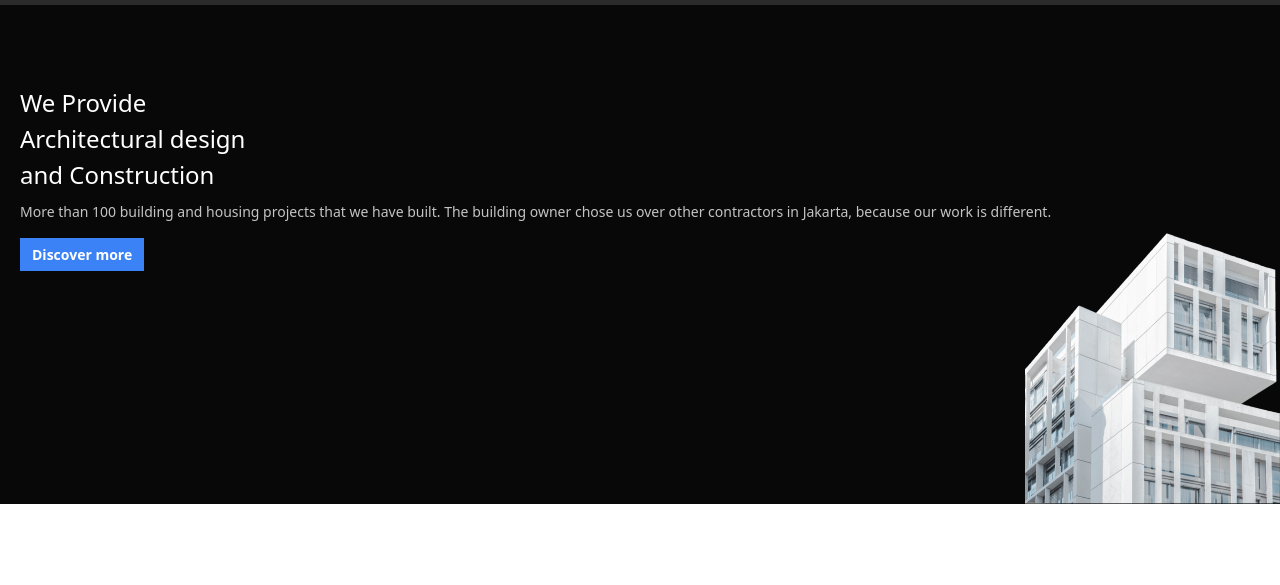
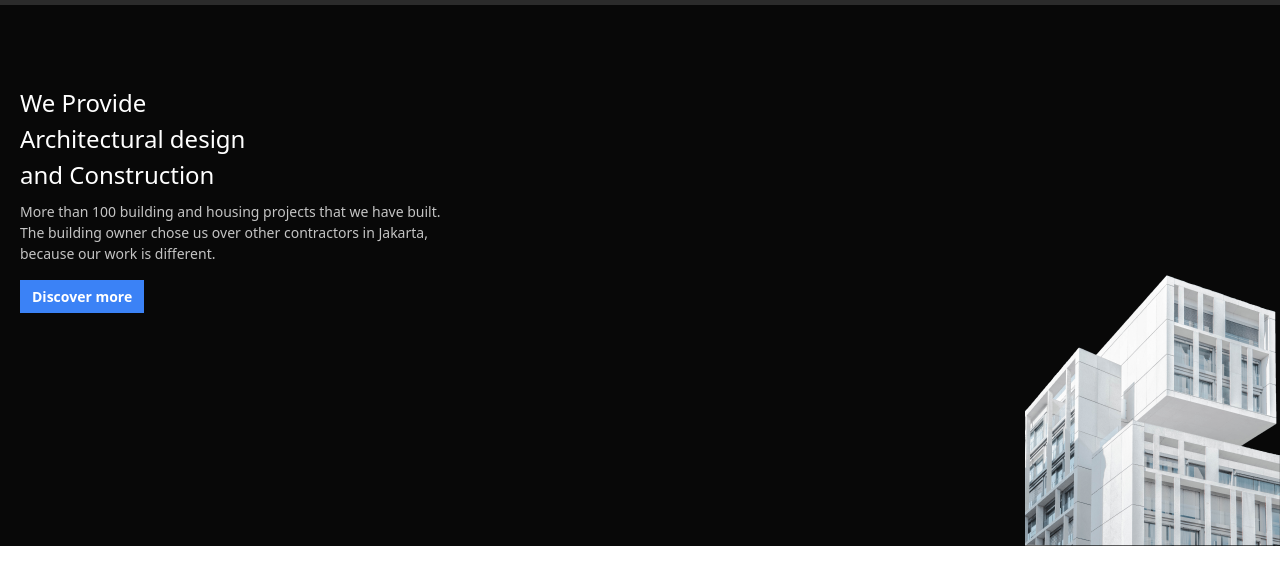
Before and after one commit to KoustavDev/Real_Estate_page, a website built with Vite: page index.html in a window 1280 px wide. Shown: the part 35-620 px from the top of the page. Built offline with nearby package versions, Linux system fonts and the light colour scheme.

Commit message:
hero para refined.

```diff
--- a/index.html
+++ b/index.html
@@ -28,8 +28,8 @@
       <div class="flex flex-col pt-20 px-5 gap-2">
         <h1 class="text-xl font-medium">We Provide <br> Architectural design <br> and Construction</h1>
         <p class="text-[#C4C4C4] text-base">
-          More than 100 building and housing projects that we have built.
-          The building owner chose us over other contractors in Jakarta,
+          More than 100 building and housing projects that we have built. <br>
+          The building owner chose us over other contractors in Jakarta, <br>
           because our work is different.
         </p>
         <button class="self-start text-base font-semibold bg-blue-500 py-1.5 px-3 mt-2">Discover more</button>
@@ -43,8 +43,6 @@
       <!-- Hero image end -->
     </section>
 
-
-
     <!-- Hero section end -->
   </main>
   <script type="module" src="/main.js"></script>
```
